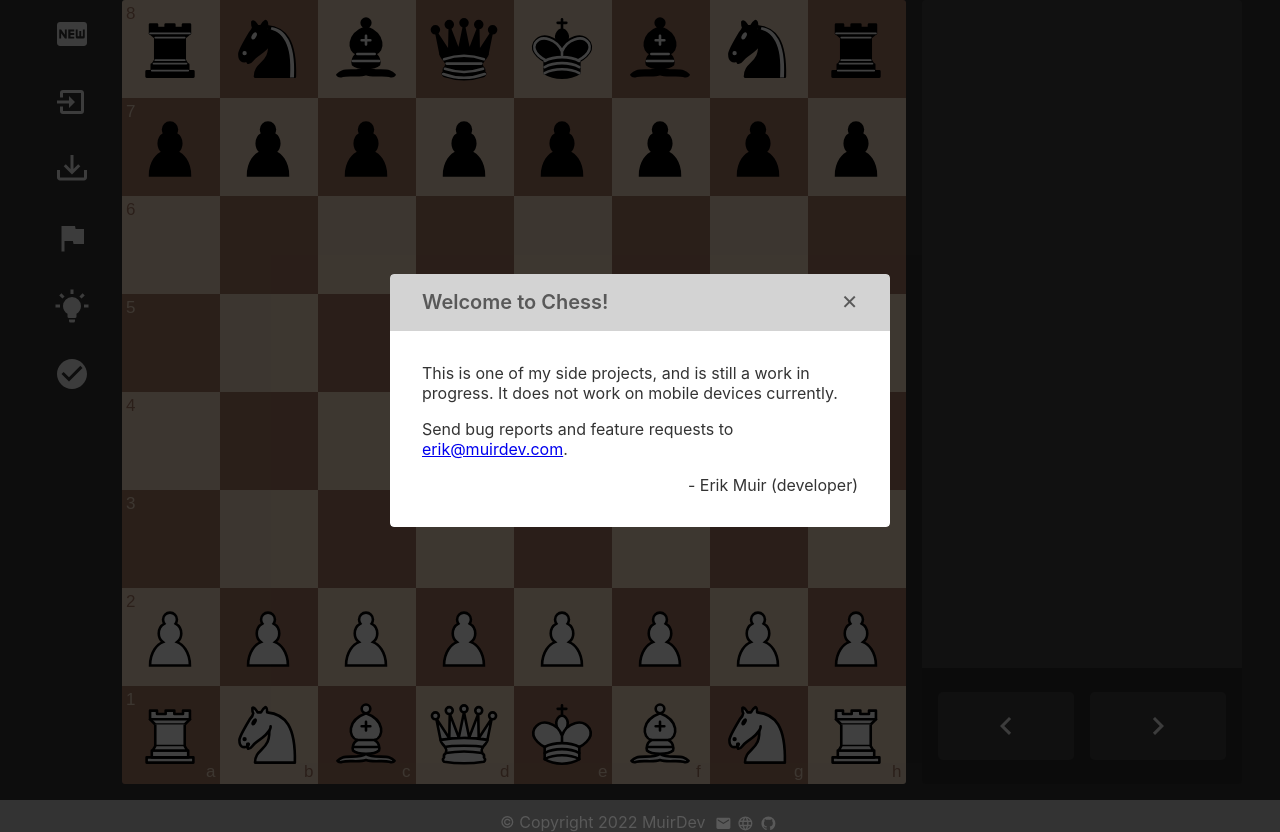
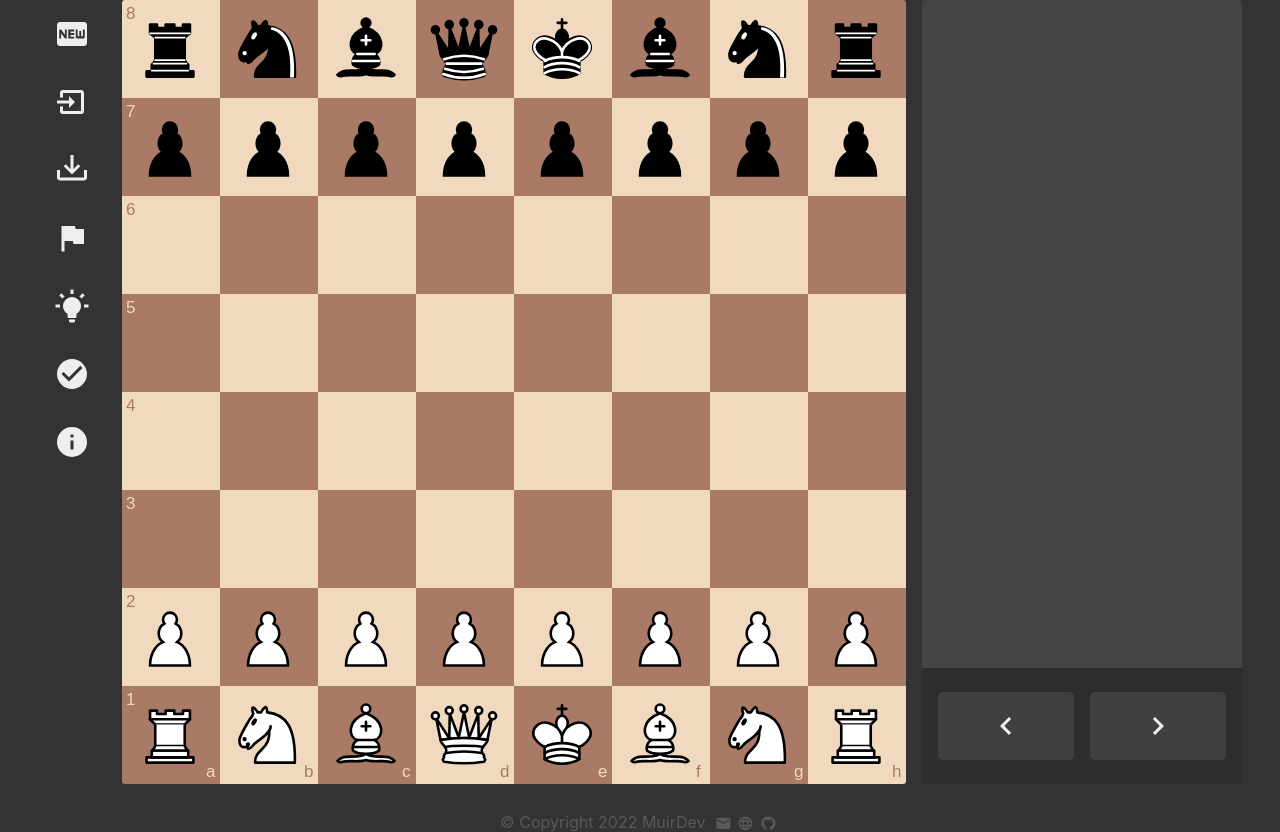
Before and after one commit to ErikMuir/chess-engine, a React app: page / in a window 1280 px wide. Built offline with nearby package versions, Linux system fonts and the light colour scheme.

Commit message:
convert welcomemodal to information modal

```diff
--- a/src/components/App.js
+++ b/src/components/App.js
@@ -6,7 +6,7 @@ import ConfirmModal from './ConfirmModal';
 import Footer from './Footer';
 import GameControls from './GameControls';
 import GameDetails from './GameDetails';
-import Welcome from './Welcome';
+import Information from './Information';
 import Hint from './Hint';
 import GameOver from './GameOver';
 import Logger from '../Logger';
@@ -27,10 +27,10 @@ class App extends React.Component {
     this.state = {
       game: new Game(),
       hint: null,
-      showWelcomeModal: true,
       showGameOverModal: false,
       showResignationModal: false,
       confirmationDisabled: false,
+      showInformationModal: false,
       forceRefresh: 0,
     };
     this.newGame = this.newGame.bind(this);
@@ -38,6 +38,7 @@ class App extends React.Component {
     this.exportGame = this.exportGame.bind(this);
     this.resign = this.resign.bind(this);
     this.getHint = this.getHint.bind(this);
+    this.showInformation = this.showInformation.bind(this);
     this.confirmResignation = this.confirmResignation.bind(this);
     this.closeResignationModal = this.closeResignationModal.bind(this);
     this.toggleConfirmation = this.toggleConfirmation.bind(this);
@@ -49,19 +50,19 @@ class App extends React.Component {
     this.updateApp = this.updateApp.bind(this);
     this.updateGameOver = this.updateGameOver.bind(this);
     this.computerMove = this.computerMove.bind(this);
-    this.closeWelcomeModal = this.closeWelcomeModal.bind(this);
     this.closeHintModal = this.closeHintModal.bind(this);
+    this.closeInformationModal = this.closeInformationModal.bind(this);
     this.closeGameOverModal = this.closeGameOverModal.bind(this);
   }
-
-  closeWelcomeModal = () => {
-    logger.trace('closeWelcomeModal');
-    this.setState({ showWelcomeModal: false });
-  };
 
   closeHintModal = () => {
     logger.trace('closeHintModal');
     this.setState({ hint: null });
+  };
+
+  closeInformationModal = () => {
+    logger.trace('closeInformationModal');
+    this.setState({ showInformationModal: false });
   };
 
   closeGameOverModal = () => {
@@ -121,6 +122,11 @@ class App extends React.Component {
     logger.trace('toggleConfirmation');
     const { confirmationDisabled } = this.state;
     this.setState({ confirmationDisabled: !confirmationDisabled });
+  };
+
+  showInformation = () => {
+    logger.trace('showInformation');
+    this.setState({ showInformationModal: true });
   };
 
   moveBackward = () => {
@@ -201,10 +207,10 @@ class App extends React.Component {
     });
   };
 
-  getWelcomeModal = () => {
-    const { showWelcomeModal } = this.state;
-    return showWelcomeModal
-      ? <Welcome closeWelcomeModal={this.closeWelcomeModal} />
+  getInformationModal = () => {
+    const { showInformationModal } = this.state;
+    return showInformationModal
+      ? <Information closeInformationModal={this.closeInformationModal} />
       : null;
   };
 
@@ -253,6 +259,7 @@ class App extends React.Component {
             getHint={this.getHint}
             toggleConfirmation={this.toggleConfirmation}
             confirmationDisabled={confirmationDisabled}
+            showInformation={this.showInformation}
             isGameOver={game.isGameOver}
           />
           <Board
@@ -274,7 +281,7 @@ class App extends React.Component {
           />
         </main>
         <Footer />
-        {this.getWelcomeModal()}
+        {this.getInformationModal()}
         {this.getHintModal()}
         {this.getGameOverModal()}
         {this.getResignationModal()}
--- a/src/components/GameControls.js
+++ b/src/components/GameControls.js
@@ -8,6 +8,7 @@ import {
   mdiCheckCircle,
   mdiCheckCircleOutline,
   mdiLightbulbOn,
+  mdiInformation,
 } from '@mdi/js';
 import { boardSize, iconColor, disabledIconColor } from '../game/utils';
 import Logger from '../Logger';
@@ -26,6 +27,7 @@ const GameControls = (props) => {
     getHint,
     toggleConfirmation,
     confirmationDisabled,
+    showInformation,
     isGameOver,
   } = props;
 
@@ -90,6 +92,12 @@ const GameControls = (props) => {
     e.currentTarget.blur();
   };
 
+  const handleInformation = (e) => {
+    logger.trace('handleInformation');
+    showInformation();
+    e.currentTarget.blur();
+  };
+
   return (
     <div className="aside game-controls" style={{ height: boardSize }}>
       <div>
@@ -122,6 +130,11 @@ const GameControls = (props) => {
           <Icon path={toggleConfirmationIcon} size={1.5} color={iconColor} />
         </button>
       </div>
+      <div>
+        <button type="button" onClick={handleInformation} title="Information">
+          <Icon path={mdiInformation} size={1.5} color={iconColor} />
+        </button>
+      </div>
       <input type="file" id={loadGameInputId} onChange={readFile} accept="application/json" />
     </div>
   );
--- a/src/components/Welcome.js
+++ b/src/components/Information.js
@@ -2,29 +2,26 @@ import React from 'react';
 import Modal from 'react-modal';
 import { modalOverlayStyle, modalContentStyle } from '../game/utils';
 
-const Welcome = ({ closeWelcomeModal }) => (
+const Information = ({ closeInformationModal }) => (
   <Modal
     isOpen
-    onRequestClose={closeWelcomeModal}
+    onRequestClose={closeInformationModal}
     style={{ overlay: modalOverlayStyle, content: modalContentStyle }}
   >
     <header className="modal__header">
-      <h2 className="modal__title">Welcome to Chess!</h2>
+      <h2 className="modal__title">Information</h2>
       <button
         type="button"
         className="modal__close"
         aria-label="Close modal"
-        onClick={closeWelcomeModal}
+        onClick={closeInformationModal}
       />
     </header>
     <main className="modal__content-container">
       <div className="modal__content">
         <p>
-          This is one of my side projects, and is still a work in progress.
-          It does not work on mobile devices currently.
-        </p>
-        <p>
-          Send bug reports and feature requests to
+          This is a side project and is still a work in progress.
+          Send bug reports and feature requests to:
           {' '}
           <a href="mailto:erik@muirdev.com">erik@muirdev.com</a>
           .
@@ -35,4 +32,4 @@ const Welcome = ({ closeWelcomeModal }) => (
   </Modal>
 );
 
-export default Welcome;
+export default Information;
```
